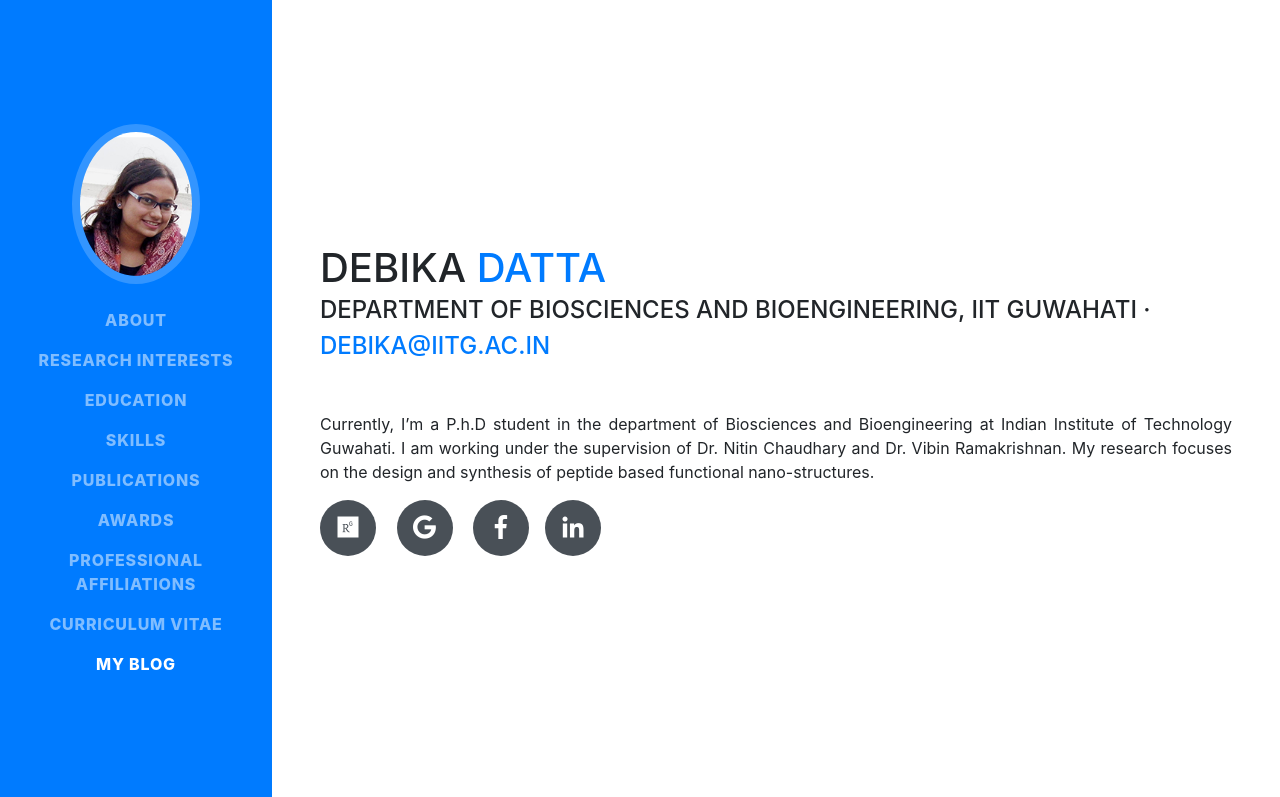
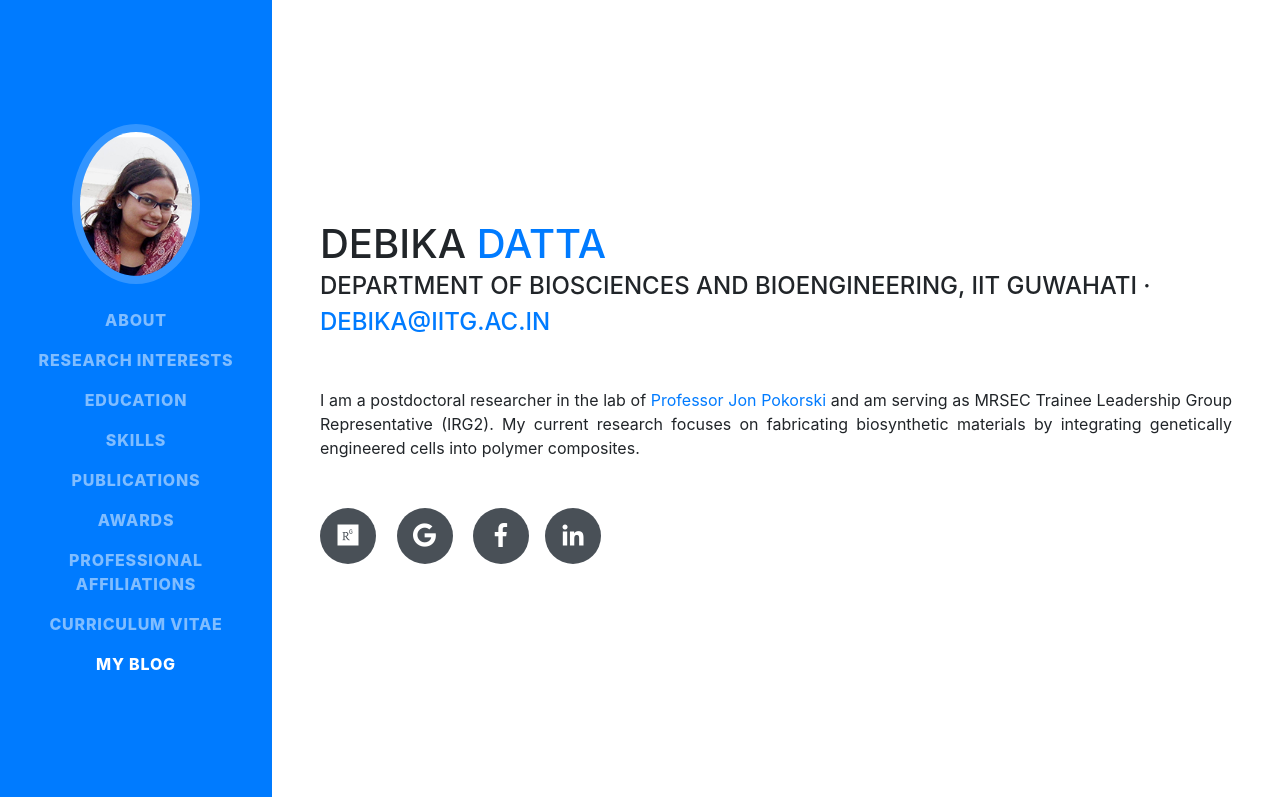
Before and after one commit to debikadatta/debikadatta.github.io, a website with bundled scripts: page index.html in a window 1280 px wide. Shown: the top 797 px of the page. Built offline with nearby package versions, Linux system fonts and the light colour scheme; a web font is replaced by a local one.

Commit message:
Update index.html

```diff
--- a/index.html
+++ b/index.html
@@ -14,7 +14,7 @@
 
     <meta charset="utf-8">
     <meta name="viewport" content="width=device-width, initial-scale=1, shrink-to-fit=no">
-    <meta name="description" content="Currently, I’m a P.h.D student in the department of Biosciences and Bioengineering at Indian Institute of Technology Guwahati. I am working under the supervision of Dr. Nitin Chaudhary and Dr. Vibin Ramakrishnan. My research focuses on the design and synthesis of peptide based functional nano-structures.">
+    <meta name="description" content="Dr. Debika Datta is a postdoctoral researcher at University of California San Diego. Her current research focuses on fabricating biosynthetic materials by integrating genetically engineered cells into polymer composites ">
     <meta name="author" content="Debika Datta">
 
     <title>debika_datta</title>
@@ -87,9 +87,8 @@
           <div class="subheading mb-5">Department of Biosciences and Bioengineering, IIT Guwahati ·
             <a href="mailto:name@email.com">debika@iitg.ac.in</a>
           </div>
-          <p class="lead mb-5"><p style="text-align:justify">Currently, I’m a P.h.D student in the department of Biosciences and Bioengineering at Indian Institute
-of Technology Guwahati. I am working under the supervision of Dr. Nitin Chaudhary and Dr. Vibin
-Ramakrishnan. My research focuses on the design and synthesis of peptide based functional nano-structures.</p>
+         <p class="lead mb-5"><p style="text-align:justify"> I am a postdoctoral researcher in the lab of <a href=" https://www.pokorskilab.com/team"> Professor Jon Pokorski</a></li> and am serving as MRSEC Trainee Leadership Group Representative (IRG2). My current research focuses on fabricating biosynthetic materials by integrating genetically engineered cells into polymer composites.</p>
+<p class="lead mb-5"><p style="text-align:justify Prior to joining the Pokorski lab, I received my Doctoral degree from the Indian Institute of Technology Guwahati, India. During my PhD research I developed biocompatible gelators from short self-assembling peptides for applications in drug delivery and tissue engineering. In my spare time I enjoys photography, traveling, writing and painting.</p>
           <div class="social-icons">
             <a href="https://www.researchgate.net/profile/Debika_Datta">
               <i class="fab fa-researchgate"></i>
```
